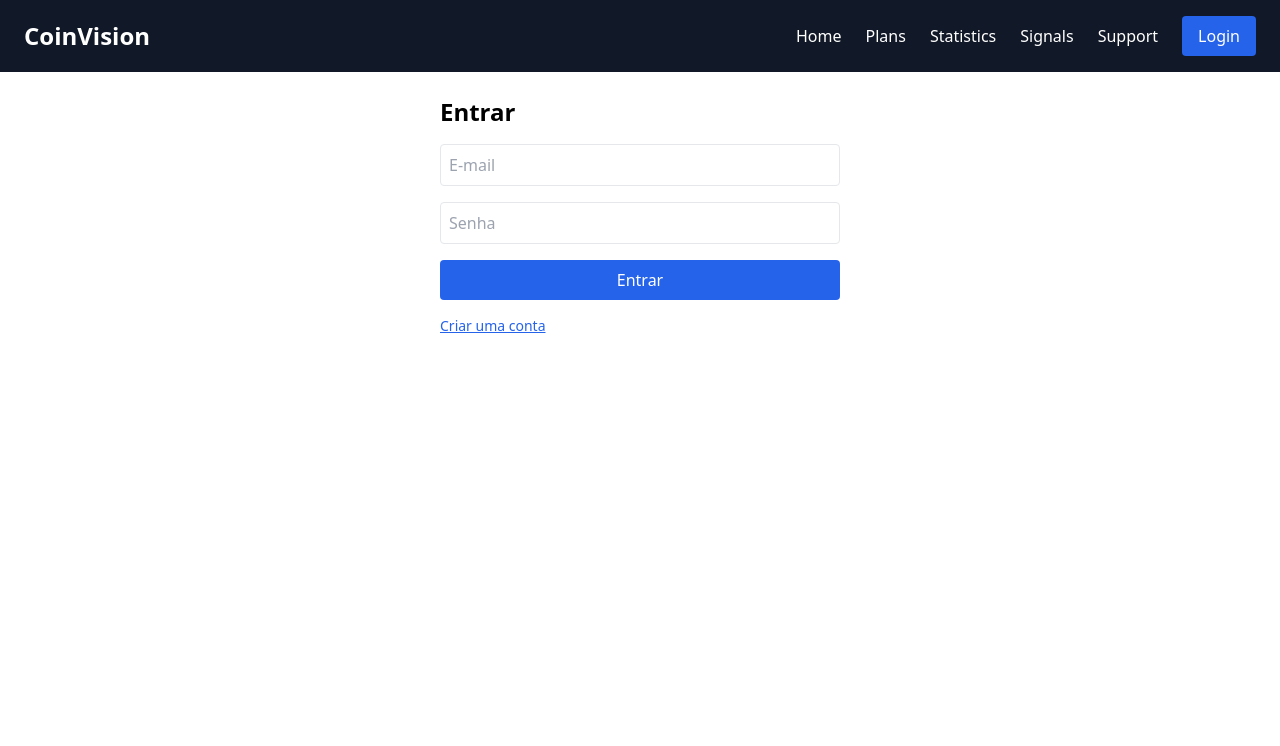
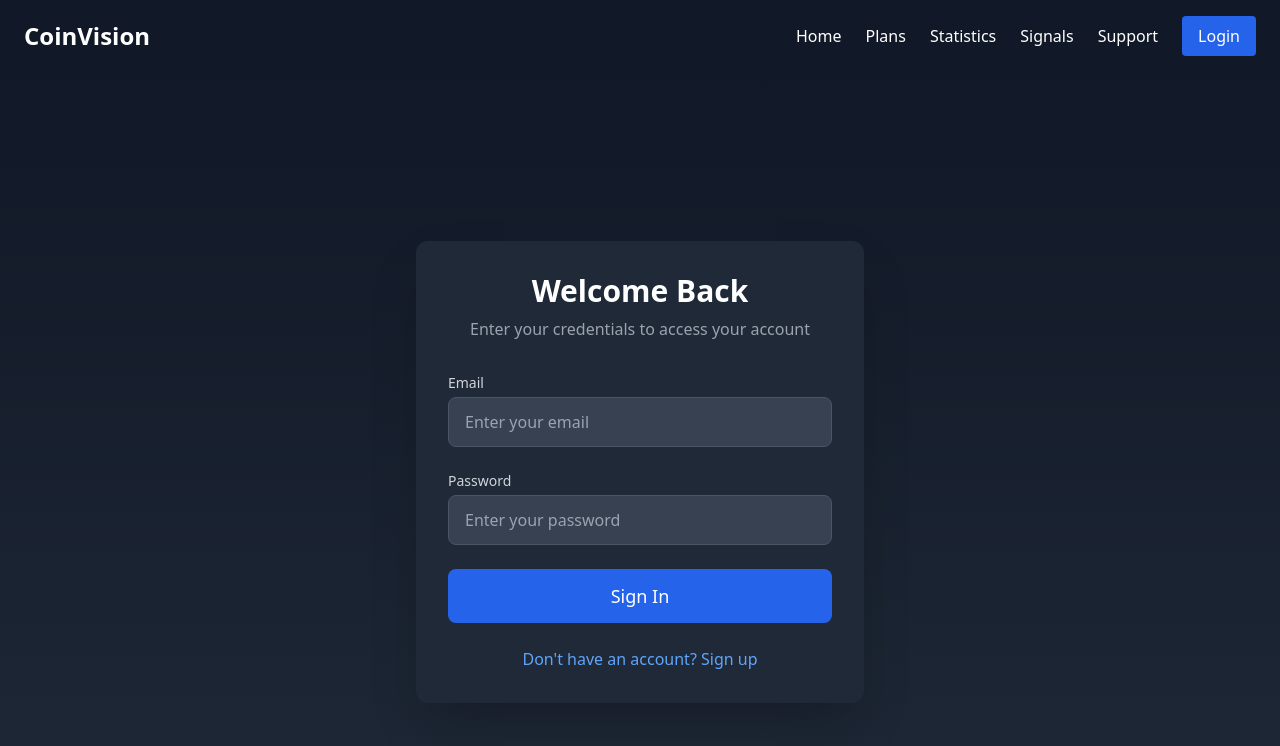
Before and after one commit to alexgomescrypto/cryptovision, a React (Vite) app: page /login in a window 1280 px wide. Shown: the top 746 px of the page. Built offline with nearby package versions, Linux system fonts and the light colour scheme.

Commit message:
Modern Login Page Update

```diff
--- a/src/pages/Login.jsx
+++ b/src/pages/Login.jsx
@@ -6,12 +6,15 @@ export default function Login() {
   const [email, setEmail] = useState('');
   const [senha, setSenha] = useState('');
   const [modoLogin, setModoLogin] = useState(true);
+  const [loading, setLoading] = useState(false);
   const navigate = useNavigate();
 
   const handleSubmit = async (e) => {
     e.preventDefault();
+    setLoading(true);
+
+    try {
       let result;
-
       if (modoLogin) {
         result = await supabase.auth.signInWithPassword({ email, password: senha });
       } else {
@@ -22,42 +25,87 @@ export default function Login() {
       }
 
       if (result.error) {
-      alert(result.error.message);
-    } else {
+        throw result.error;
+      }
       navigate('/signals');
+    } catch (error) {
+      alert(error.message);
+    } finally {
+      setLoading(false);
     }
   };
 
   return (
-    <div className="p-6 max-w-md mx-auto">
-      <h1 className="text-2xl font-bold mb-4">{modoLogin ? 'Entrar' : 'Cadastrar'}</h1>
-      <form onSubmit={handleSubmit} className="space-y-4">
+    <div className="min-h-screen bg-gradient-to-b from-gray-900 to-gray-800 flex items-center justify-center py-12 px-4 sm:px-6 lg:px-8">
+      <div className="max-w-md w-full bg-gray-800 rounded-xl shadow-2xl p-8">
+        <div className="text-center mb-8">
+          <h1 className="text-3xl font-bold text-white">
+            {modoLogin ? 'Welcome Back' : 'Create Account'}
+          </h1>
+          <p className="mt-2 text-gray-400">
+            {modoLogin
+              ? 'Enter your credentials to access your account'
+              : 'Sign up to start receiving trading signals'}
+          </p>
+        </div>
+
+        <form onSubmit={handleSubmit} className="space-y-6">
+          <div>
+            <label htmlFor="email" className="block text-sm font-medium text-gray-300">
+              Email
+            </label>
             <input
+              id="email"
               type="email"
-          placeholder="E-mail"
               value={email}
               onChange={(e) => setEmail(e.target.value)}
               required
-          className="w-full border p-2 rounded"
+              className="mt-1 block w-full px-4 py-3 bg-gray-700 border border-gray-600 rounded-lg text-white placeholder-gray-400 focus:outline-none focus:ring-2 focus:ring-blue-500 focus:border-transparent transition duration-200"
+              placeholder="Enter your email"
             />
+          </div>
+
+          <div>
+            <label htmlFor="password" className="block text-sm font-medium text-gray-300">
+              Password
+            </label>
             <input
+              id="password"
               type="password"
-          placeholder="Senha"
               value={senha}
               onChange={(e) => setSenha(e.target.value)}
               required
-          className="w-full border p-2 rounded"
+              className="mt-1 block w-full px-4 py-3 bg-gray-700 border border-gray-600 rounded-lg text-white placeholder-gray-400 focus:outline-none focus:ring-2 focus:ring-blue-500 focus:border-transparent transition duration-200"
+              placeholder="Enter your password"
             />
-        <button type="submit" className="bg-blue-600 text-white px-4 py-2 rounded w-full">
-          {modoLogin ? 'Entrar' : 'Cadastrar'}
+          </div>
+
+          <button
+            type="submit"
+            disabled={loading}
+            className={`w-full flex justify-center py-3 px-4 border border-transparent rounded-lg text-white text-lg font-medium bg-blue-600 hover:bg-blue-700 focus:outline-none focus:ring-2 focus:ring-offset-2 focus:ring-blue-500 transition duration-200 ${
+              loading ? 'opacity-70 cursor-not-allowed' : ''
+            }`}
+          >
+            {loading ? (
+              <span>Loading...</span>
+            ) : (
+              <span>{modoLogin ? 'Sign In' : 'Create Account'}</span>
+            )}
           </button>
         </form>
+
+        <div className="mt-6 text-center">
           <button
-        className="mt-4 text-sm text-blue-600 underline"
             onClick={() => setModoLogin(!modoLogin)}
+            className="text-blue-400 hover:text-blue-300 font-medium transition duration-200"
           >
-        {modoLogin ? 'Criar uma conta' : 'Já tem conta? Entrar'}
+            {modoLogin
+              ? "Don't have an account? Sign up"
+              : 'Already have an account? Sign in'}
           </button>
+        </div>
+      </div>
     </div>
   );
 }
```
Lines whose indentation alone changed are shown as unchanged.
